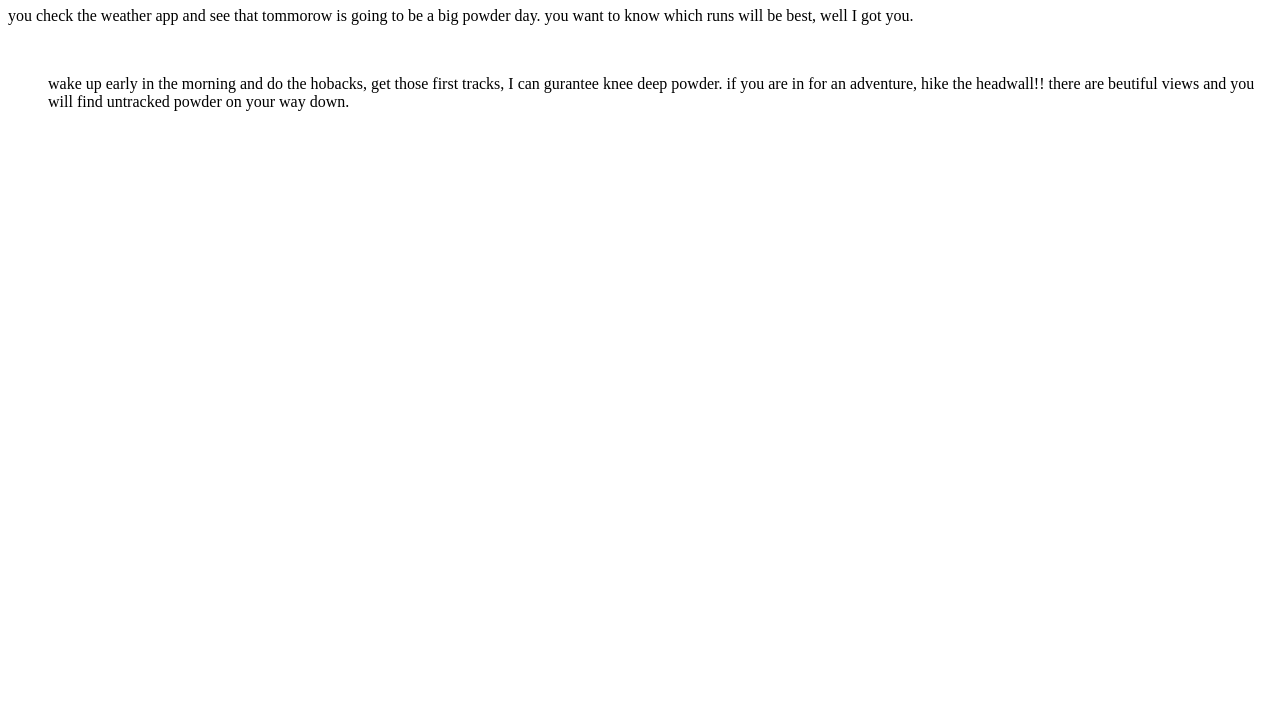
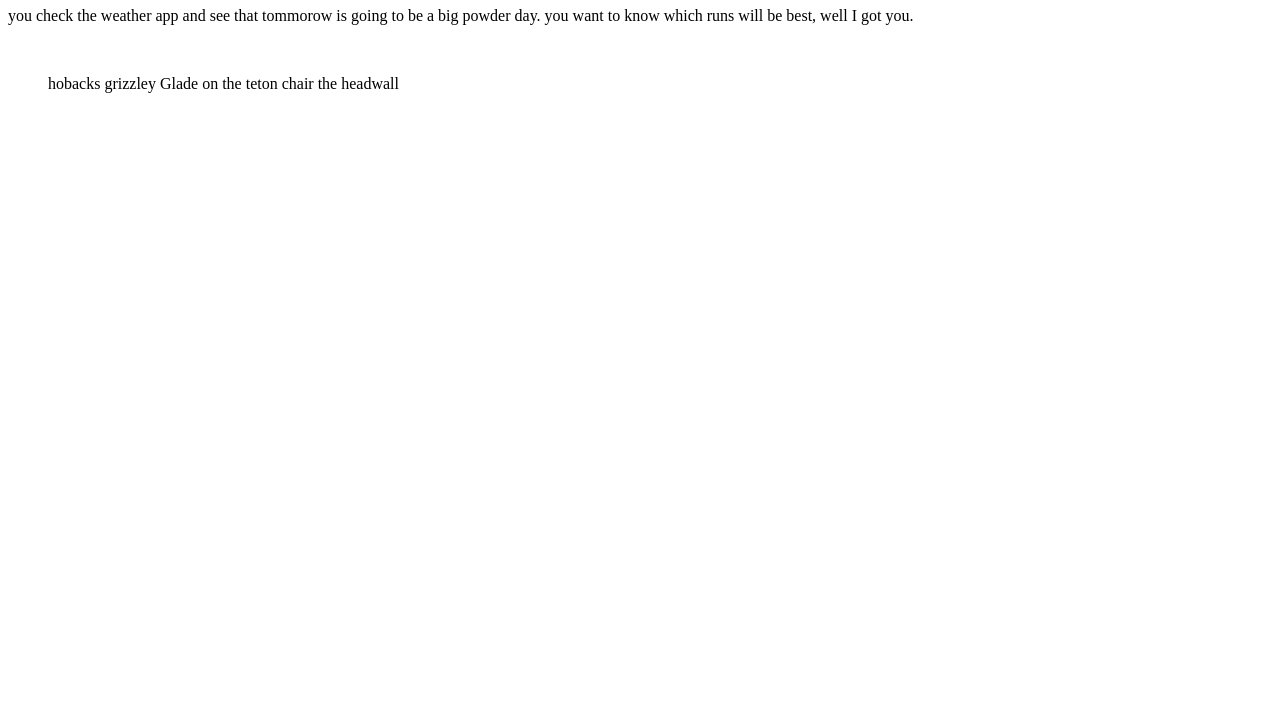
Before and after one commit to millie27/millie27.github.io, a plain HTML site: page index.html in a window 1280 px wide. Shown: the part 73-800 px from the top of the page. Drawn offline with Linux system fonts and the light colour scheme.

Commit message:
Add files via upload

```diff
--- a/index.html
+++ b/index.html
@@ -10,11 +10,9 @@
 <p> you check the weather app and see that tommorow is going to be a big powder day. you want to know which runs will be best, well I got you. </p>
 <br>
 <ul>
-wake up early in the morning and do the hobacks, get those first tracks, I can gurantee knee deep powder.
-if you are in for an adventure, hike the headwall!! there are beutiful views and you will find untracked powder on your way down.
-
-	</ul>
-
+hobacks
+ grizzley Glade on the teton chair
+ the headwall<ul>
 </body>
 
 
```
Also changed, not shown: hobacks.html (added, +14 -0 lines).
